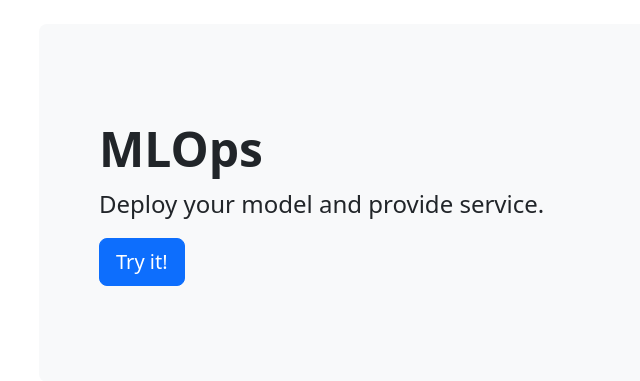
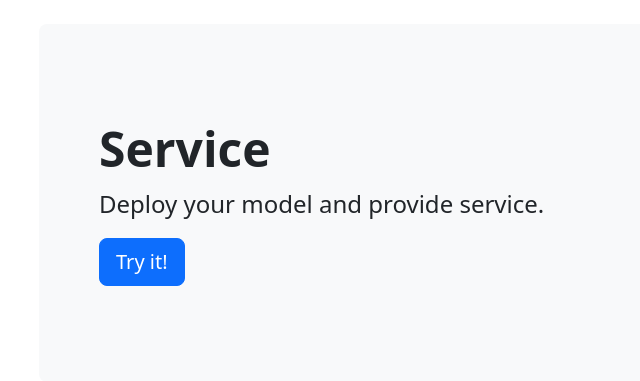
Before and after one commit to DpRams/NLA, a FastAPI app: page /pipeline/platform in a window 1280 px wide. Shown: the part 77-458 px from the top of the page, without its empty margins (43-683 px from the left). Run offline with FastAPI, Linux system fonts and the light colour scheme; some libraries are stand-ins or nearby versions.

Commit message:
'secondTry'

```diff
--- a/templates/platform.html
+++ b/templates/platform.html
@@ -96,7 +96,7 @@
 
     <div class="p-5 mb-4 bg-light rounded-3">
       <div class="container-fluid py-5">
-        <h1 class="display-5 fw-bold">MLOps</h1>
+        <h1 class="display-5 fw-bold">Service</h1>
         <p class="col-md-8 fs-4">Deploy your model and provide service.</p>
         <button class="btn btn-primary btn-lg" type="button" onclick="window.location.href='./service';">Try it!</button>
       </div>
```
